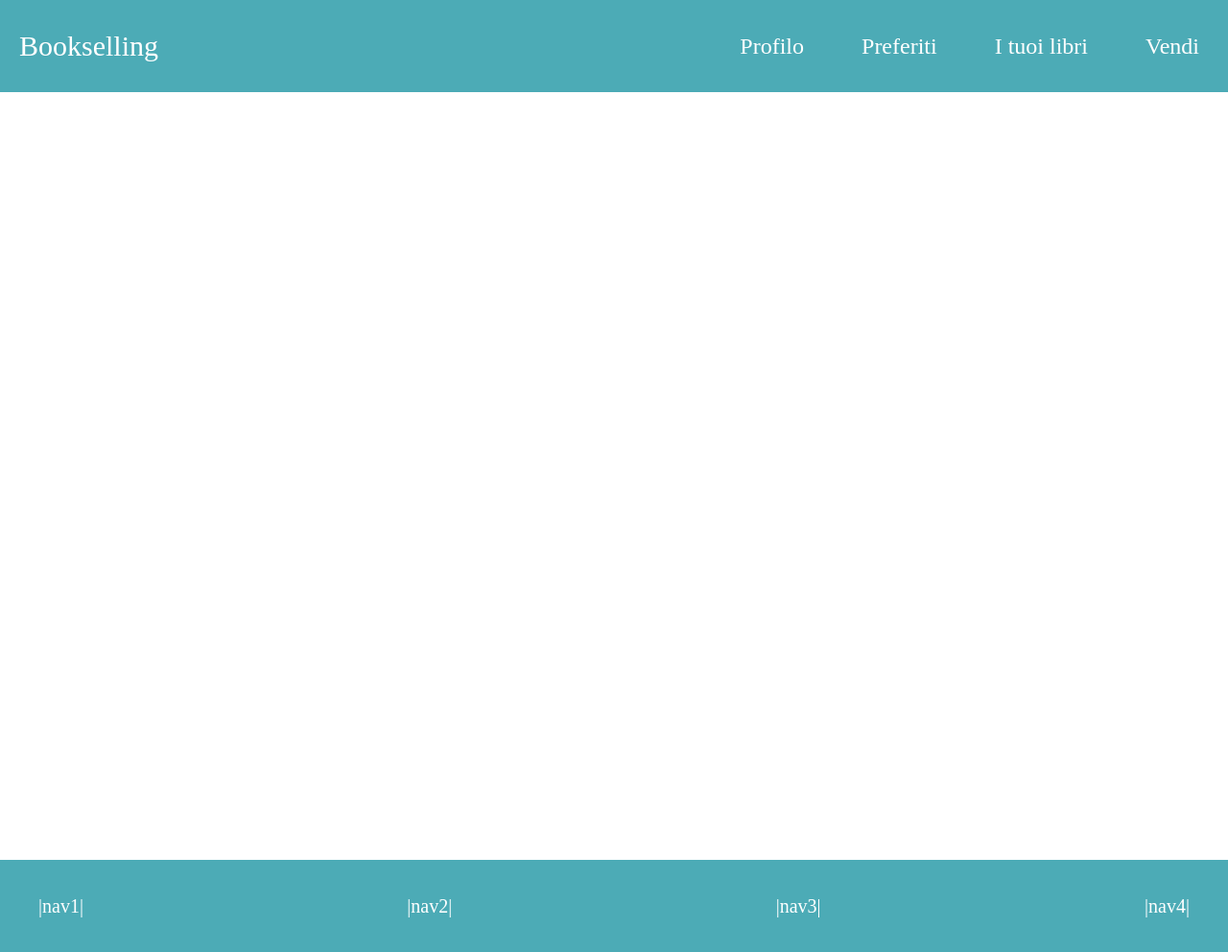
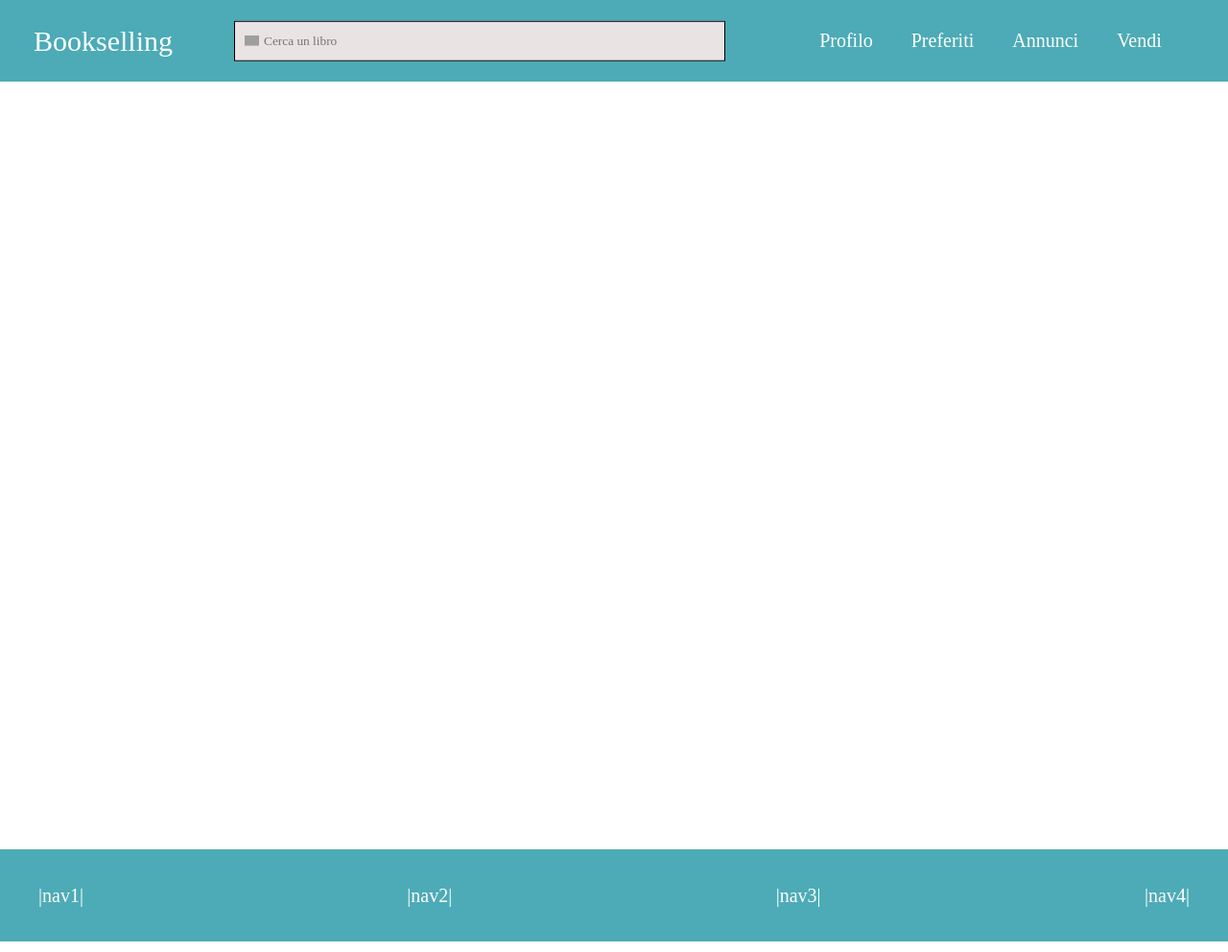
Before and after one commit to aveniojpg/Bookshowcase_PremioGFMarilli23, a PHP site: page /template.html in a window 1280 px wide. Shown: the whole page at 96% size. Run offline with PHP 8.4, Linux system fonts and the light colour scheme; some libraries are stand-ins or nearby versions; some web fonts are replaced; grey boxes are pictures that could not be loaded.

Commit message:
Add files via upload

```diff
--- a/page_template/navbar.css
+++ b/page_template/navbar.css
@@ -1,12 +1,12 @@
-*{
+* {
     margin: 0;
     box-sizing: border-box;
     font-family: Alexandria, sans-serif;
 }
 
 /* impostazione peso parti */
-.upperbar{
-    height: 12vh;
+.upperbar {
+    height: 85px;
     background-color: rgb(76, 171, 182);
     position: relative;
     display: flex;
@@ -14,73 +14,76 @@
     position: -webkit-sticky;
 }
 
-/* footer{
-    background-color:  rgb(76, 171, 182);
-    height: 12vh;
-    width: 100%;
-    position:absolute;
-    bottom: 0;
-    z-index: 5;
+.mobilesection {
+    height: 75px;
+    background-color: rgb(255, 255, 255);
+    display: none;
+}
 
-} */
+
 /* fine */
 
 /* ---- MODULO RELATIVO ALL'UPPERBAR MODIFICARE CON ATTENZIONE ---- */
 
-.title{
-    padding-left: 20px;
-    line-height: 12vh;
+.title {
+    padding-left: 35px;
+    line-height: 85px;
     font-size: 30px;
     display: block;
+    width: fit-content;
 }
 
-.title a{
+.title a {
     text-decoration: none;
-    color:white
+    color: white
 }
 
-.title a:hover{
+.title a:hover {
     color: rgb(159, 213, 53);
     transition: 0.3s;
 }
 
 
-.navigation{
+.navigation {
     display: flex;
     flex-direction: row;
     justify-content: center;
     align-items: center;
 }
 
-.menu{
+.menu {
+    width: 500px;
     display: flex;
     justify-content: center;
     flex-direction: row;
-    align-items: center ;
+    align-items: center;
     z-index: 1;
     transition: 0.5s;
+    padding-right: 35px;
 }
 
 .menu li {
     list-style: none;
 }
 
-.menu li a{
+.menu li a {
     color: white;
     text-decoration: none;
     display: block;
     width: 100%;
-    padding: 20px;
+    padding: 8px;
     transition: 0.3s;
 }
+
+
 
 .menu li a:hover {
     color: rgb(159, 213, 53);
 }
 
 /* CREAZIONE LINEE */
-.hamburger{
-    position:relative;
+.hamburger {
+    position: relative;
     width: 30px;
     height: 4px;
     background-color: white;
@@ -90,7 +93,8 @@
     transition: 0.3s;
 }
 
-.hamburger::before,.hamburger::after {
+.hamburger::before,
+.hamburger::after {
     content: "";
     position: absolute;
     height: 4px;
@@ -100,112 +104,124 @@
     transition: 0.3s;
 }
 
-.hamburger::before{
+.hamburger::before {
     width: 30px;
     top: -10px;
 }
 
-.hamburger::after{
+.hamburger::after {
     width: 30px;
     top: 10px;
 }
+
 /* FINE CREAZIONE LINEE */
 
 
 /* CSS CHECKBOX */
-.toggle-menu{
+.toggle-menu {
     position: absolute;
     background-color: red;
     right: 10px;
     width: 30px;
     height: 100%;
     z-index: 3;
-    cursor:pointer;
+    cursor: pointer;
     opacity: 0;
     /* problemino, rispetto al video la checkbox non si posiziona sopra */
 }
+
 /* FINE CSS CHECKBOX */
 
-.hamburger,.toggle-menu{
+.hamburger,
+.toggle-menu {
     display: none;
 }
 
-.menu li a,.menu li a:hover{
-    padding: 30px;
-    font-size: 24px;
+.menu li a,
+.menu li a:hover {
+    padding: 20px;
+    font-size: 20px;
 }
 
-.navigation input:checked ~ .hamburger {
+.navigation input:checked~.hamburger {
     background: transparent;
 }
 
-.navigation input:checked ~ .hamburger::before {
+.navigation input:checked~.hamburger::before {
     top: 0;
     transform: rotate(-45deg);
     width: 30px;
 }
 
-.navigation input:checked ~ .hamburger::after {
+.navigation input:checked~.hamburger::after {
     top: 0;
     transform: rotate(45deg);
     width: 30px;
 }
 
-.navigation input:checked ~ .menu{
+.navigation input:checked~.menu {
     right: 0;
 }
 
 /* ----- FINE MODULO UPPERBAR ----- */
 
+/* CSS SEARCHBAR */
 
-/* MODULO FOOTER */
+.searchbar {
+    width: 100%;
+    height: 50%;
+    position: relative;
+    top: 50%;
+    transform: translateY(-50%);
+    background-color: #e9e3e3;
+    border: 0px;
+    padding-left: 30px;
+    border: 1px solid black;
+}
+
+.searchwrap {
+    height: 100%;
+    width: 40%;
+    margin-left: 40px;
+}
+
+.searchbar[type=search] {
+    background-image: url(./searchbaricon.png);
+    background-size: 15px;
+    background-position: center;
+    background-position: right;
+    background-position: 10px;
+    background-repeat: no-repeat;
+}
 
 
 
-/* .flexfooter{
-    height: 100%;
-    display: flex;
-    align-items: center;
-    justify-content: space-around;
-
-}
-
-footer{
-    background-color:  rgb(76, 171, 182);
-    height: 12vh;
-    width: 100%;
-    display: flex;
-    max-height: 100vh;
-    flex-direction: column;
-    justify-content: space-between;
-}
-
-footer a{
-    text-decoration: none;
-    color: white;
-}
-
-footer a:hover{
-    color:rgb(159, 213, 53);
-    transition: 0.3s;
-} */
-
-
-
-@media (max-width:768px){
+@media (max-width:1200px) {
 
     /* Media query relativo a burger menu */
 
-    .title{
-        position: absolute;
-        left: 50px;
+    .upperbar{
+        height: 80px;
     }
 
-    .toggle-menu,.hamburger{
+    .searchwrap {
+        display: none;
+    }
+
+    .title {
+        position: absolute;
+        left: 40px;
+        line-height: 80px;
+    }
+
+    .toggle-menu,
+    .hamburger {
         left: 20px;
     }
 
-    .hamburger,.toggle-menu{
+    .hamburger,
+    .toggle-menu,
+    .mobilesection {
         display: block;
     }
 
@@ -223,11 +239,12 @@ footer a:hover{
         border-right: 8px solid rgb(159, 213, 53);
     }
 
-    .menu li{
+    .menu li {
         width: 100%;
     }
 
-    .menu li a,.menu li a:hover{
+    .menu li a,
+    .menu li a:hover {
         padding: 17px;
         padding-left: 5%;
         font-size: 17px;
@@ -239,25 +256,39 @@ footer a:hover{
 
     }
 
-    .navigation input:checked ~ .menu {
+    .navigation input:checked~.menu {
         left: 0;
     }
 
 
-    .navigation input:checked ~ .hamburger {
+    .navigation input:checked~.hamburger {
         background: transparent;
     }
 
-    .navigation input:checked ~ .hamburger::before {
+    .navigation input:checked~.hamburger::before {
         top: 0;
         transform: rotate(-45deg);
         width: 30px;
     }
 
-    .navigation input:checked ~ .hamburger::after {
+    .navigation input:checked~.hamburger::after {
         top: 0;
         transform: rotate(45deg);
         width: 30px;
     }
-    /* fine */
+
+
+    .searchbar {
+        height: 65%;
+        width: 95%;
+        position: relative;
+        left: 50%;
+        top: 50%;
+        transform: translate(-50%,-50%);
+
+
+
+    }
+        /* fine */
+
 }
--- a/page_template/navbar.html
+++ b/page_template/navbar.html
@@ -4,14 +4,20 @@
         <div class="title">
             <a href="home.html">Bookselling</a>
         </div>
+        <div class="searchwrap">
+        <input type="search" placeholder="Cerca un libro" class="searchbar">
+    </div>
         <div class="navigation">
             <input type="checkbox" class="toggle-menu">
             <div class="hamburger"></div>
             <ul class="menu">
                 <li ><a href="">Profilo</a></li>
                 <li><a href="">Preferiti</a></li>
-                <li><a href="">I tuoi libri</a></li>
+                <li><a href="">Annunci</a></li>
                 <li><a href="">Vendi</a></li>
             </ul>
         </div>
      </div>
+     <div class="mobilesection">
+        <input type="search" placeholder="Cerca un libro" class="searchbar">
+     </div>
```
